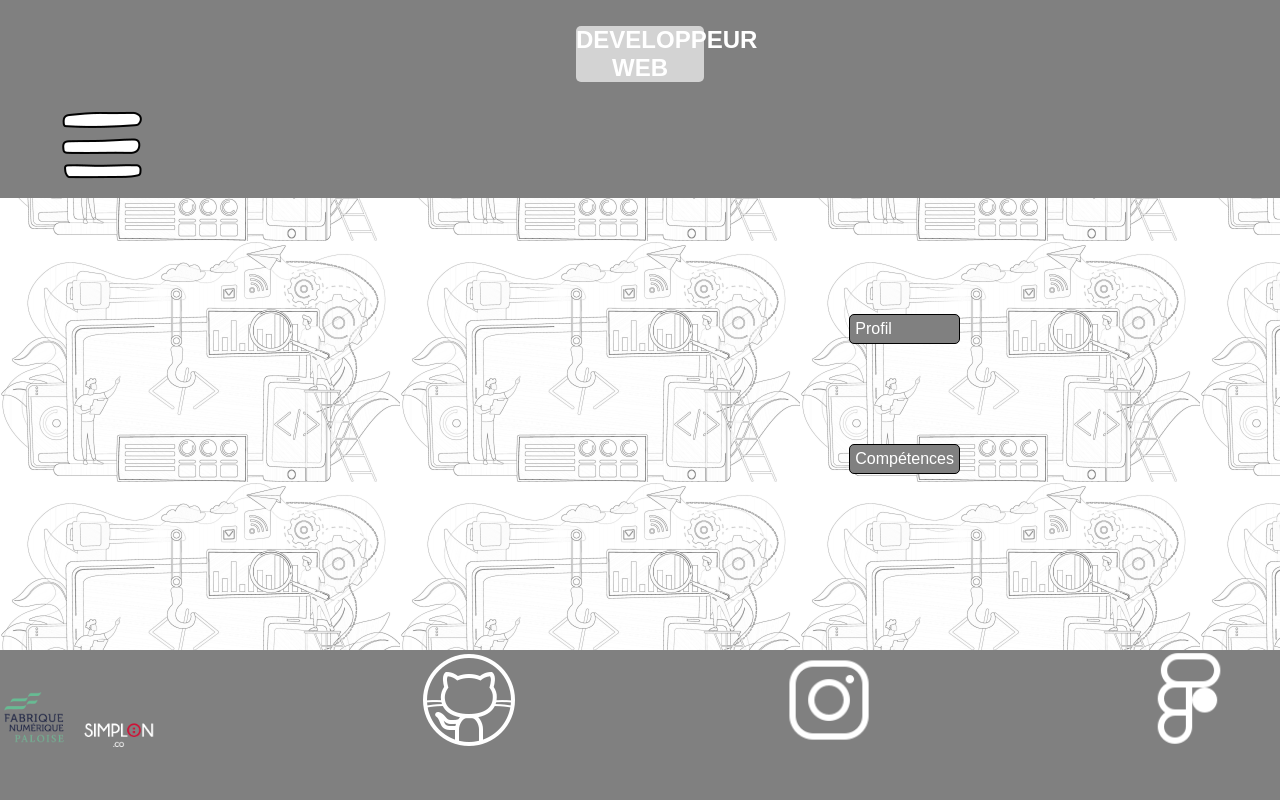
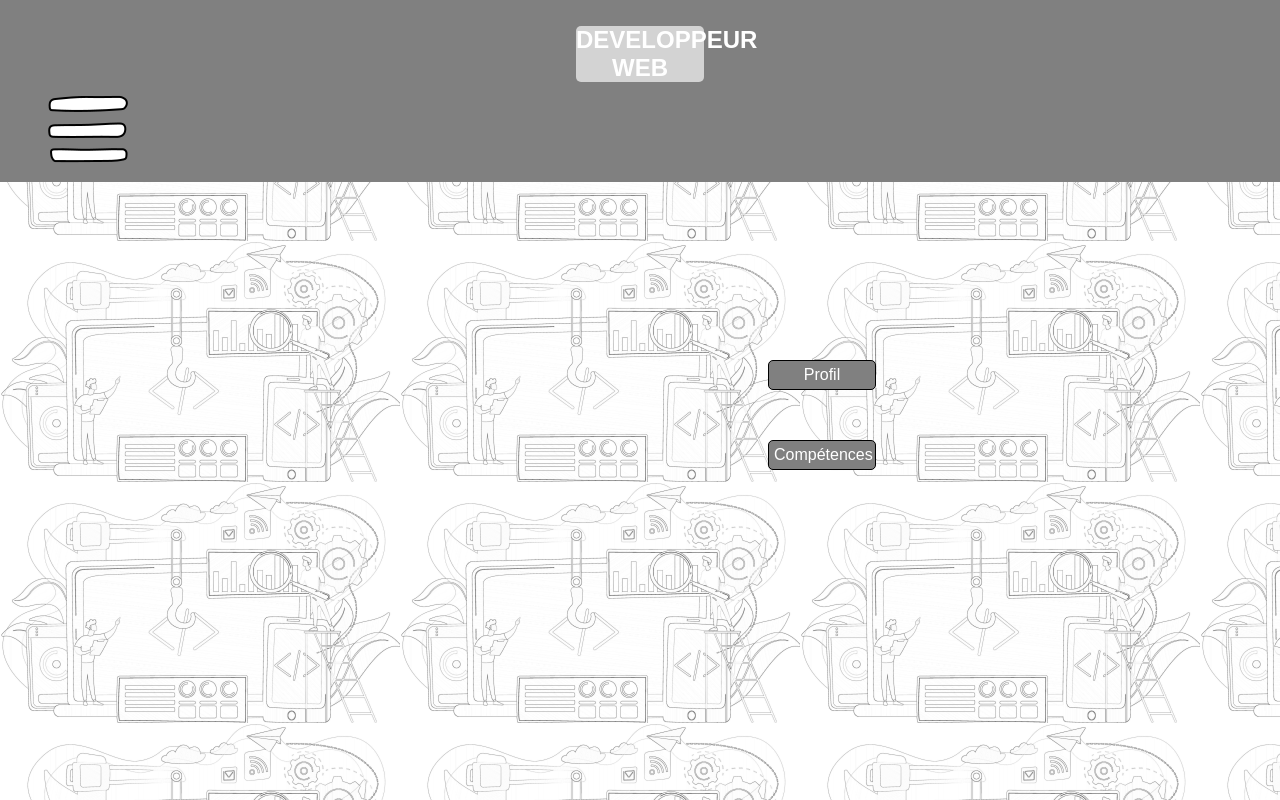
Before and after one commit to AlexandreDieu/fiche_profil, a plain HTML site: page index.html in a window 1280 px wide. Drawn offline with Linux system fonts and the light colour scheme.

Commit message:
push fiche profil

```diff
--- a/css/style.css
+++ b/css/style.css
@@ -2,9 +2,12 @@
 body{
     margin:0;
     padding:0;
+    width:100%;
+    height:100%;
     background-image: url(../img/banniere.png);
     background-repeat:repeat;
     font-family:sans-serif;
+    position: relative;
 }
 a{
     text-decoration: none;
@@ -25,8 +28,9 @@ header nav div h1{
     width:10%;
     margin:auto;
 }
-ul{
-    list-style:none;
+header nav ul{
+    margin-block-end: 0;
+    margin-block-start: 0;
 }
 header nav ul li{
     width:96px;
@@ -44,46 +48,58 @@ header nav ul li .menu{
 header nav ul li:hover .menu{
     display:inline;
 }
-/* main */
+
+/*main v2*/
 main{
     float:right;
-    margin-right:25%;
+    margin-right: 25%;
+}
+main section{
+    text-align: justify;
+    margin-top:5%;
+
+}
+main section p{
+    position: absolute;
+    left:60%;
+    width: 6em;
+    /* width: 10%; */
     text-align: center;
-}
-main p{
     background-color: grey;
     border:1px solid black;
     border-radius: 5px;
-    padding: 5px;
-    margin-top: 100px;
-    margin-bottom: 100px;
-    top:50%;
+    padding:5px;
+    /* merci le user style agent ... */
+    margin-block-start: 0em;
+    margin-block-end: 0em;
 }
-main p:hover{
-    background-color: purple;
+main section:nth-child(1) p{
+    top:45vh;
 }
-main a{
-    display:flex;
-    margin-top:auto;
-    margin-bottom:auto;
+main section:nth-child(2) p{
+    top:55vh;
 }
-main a span{
+main img{
     display:none;
 }
-main a:hover span{
-    display:block;
-    float:left;
+main section:hover img{
+    display: flex;
+    position: absolute;
+    width: 10%;
+    left:40%;
+    top:45vh;
 }
-.image-gauche{
-    position:absolute;
-    padding-top:auto;
-    padding-bottom:auto;
-    width: 10%;
-    top:25%;
-    left:15%;
+main section:hover p{
+    background-color: transparent;
+    border:1px solid transparent;
+
+}
+main section:hover p a{
+    color:black;
+
 }
 /* footer */
-footer {
+/* footer {
     background-color: grey;
     height:150px;
     position:fixed;
@@ -91,7 +107,7 @@ footer {
     width: 100%;
 }
 
-img {
+footer img {
     margin-left: 15%;
 }
 
@@ -103,33 +119,4 @@ img {
 .img3 {
     margin-left:20%;
     width: 100px;
-}
-
-        /*main v2*/
-/*
-main{
-    float:right;
-    margin-right:25%;
-    margin-top:10%
-}
-main section{
-    background-color: grey;
-    border:1px solid black;
-    border-radius: 5px;
-    padding: 5px;
-    margin-top: 100px;
-    margin-bottom: 100px;
-}
-main div{
-    display:none;
-}
-main section:hover div{
-    display: inline;
-}
-.image-gauche{
-    position:absolute;
-    padding-top:auto;
-    padding-bottom:auto;
-    width: 10%;
-    left:15%;
-} */
+}  */
--- a/index.html
+++ b/index.html
@@ -31,40 +31,29 @@
     </header>
     <!-- menu de droite avec image a gauche-->
     <main>
-        <p>
-            <a href="profil.html">Profil
-                <span>
-                    <img src="img/profil.png" class="image-gauche" alt="description image" />
-                </span>
-            </a>
-        </p>
-        <p>
-            <a href="">Compétences
-                <span>
-                    <img src="img/skills.png" class="image-gauche" alt="description image" />
-                </span>
-            </a>
-        </p>
-    </main>
-    <!-- <main>
         <section>
-            <a href="profil.html">
-                Profil
-            </a>
+            <p>
+                <a href="profil.html">
+                    Profil
+                </a>
+            </p>
             <div>
-                <img src="profil.png" class="image-gauche" alt="description image" />
+                <img src="img/profil.png" class="image-gauche" alt="description image" />
             </div>
         </section>
         <section>
-            <a href="">Compétences
-            </a>
+            <p>
+                <a href="">
+                    Compétences
+                </a>
+            </p>
             <div>
-                <img src="skills.png" class="image-gauche" alt="description image" />
+                <img src="img/skills.png" class="image-gauche" alt="description image" />
             </div>
         </section>
-    </main> -->
+    </main>
     <!--footer avec liens sur différente icone-->
-    <footer>
+    <!-- <footer>
         <img src="img/fabrique.png" class="img2" alt="Fabrique Numérique">
         <a href="https://simplon.co/">
             <img src="img/simplon.png" class="img2" alt="Simplon">
@@ -78,7 +67,61 @@
         <a href="https://figma.com/">
             <img src="img/figma.png" class="img3" alt="Figma">
         </a>
-    </footer>
+    </footer> -->
 </body>
 
 </html>
+<!-- /* main{
+    float:right;
+    margin-right:25%;
+    text-align: center;
+}
+
+main p{
+    background-color: grey;
+    border:1px solid black;
+    border-radius: 5px;
+    padding: 5px;
+    margin-top: 100px;
+    margin-bottom: 100px;
+    top:50%;
+}
+main p:hover{
+    background-color: purple;
+}
+main a{
+    display:flex;
+    margin-top:auto;
+    margin-bottom:auto;
+}
+main a span{
+    display:none;
+}
+main a:hover span{
+    display:block;
+    float:left;
+}
+.image-gauche{
+    position:absolute;
+    padding-top:auto;
+    padding-bottom:auto;
+    width: 10%;
+    top:25%;
+    left:15%;
+} */ -->
+<!-- <main>
+    <p>
+        <a href="profil.html">Profil
+            <span>
+                <img src="img/profil.png" class="image-gauche" alt="description image" />
+            </span>
+        </a>
+    </p>
+    <p>
+        <a href="">Compétences
+            <span>
+                <img src="img/skills.png" class="image-gauche" alt="description image" />
+            </span>
+        </a>
+    </p>
+</main> -->
```
